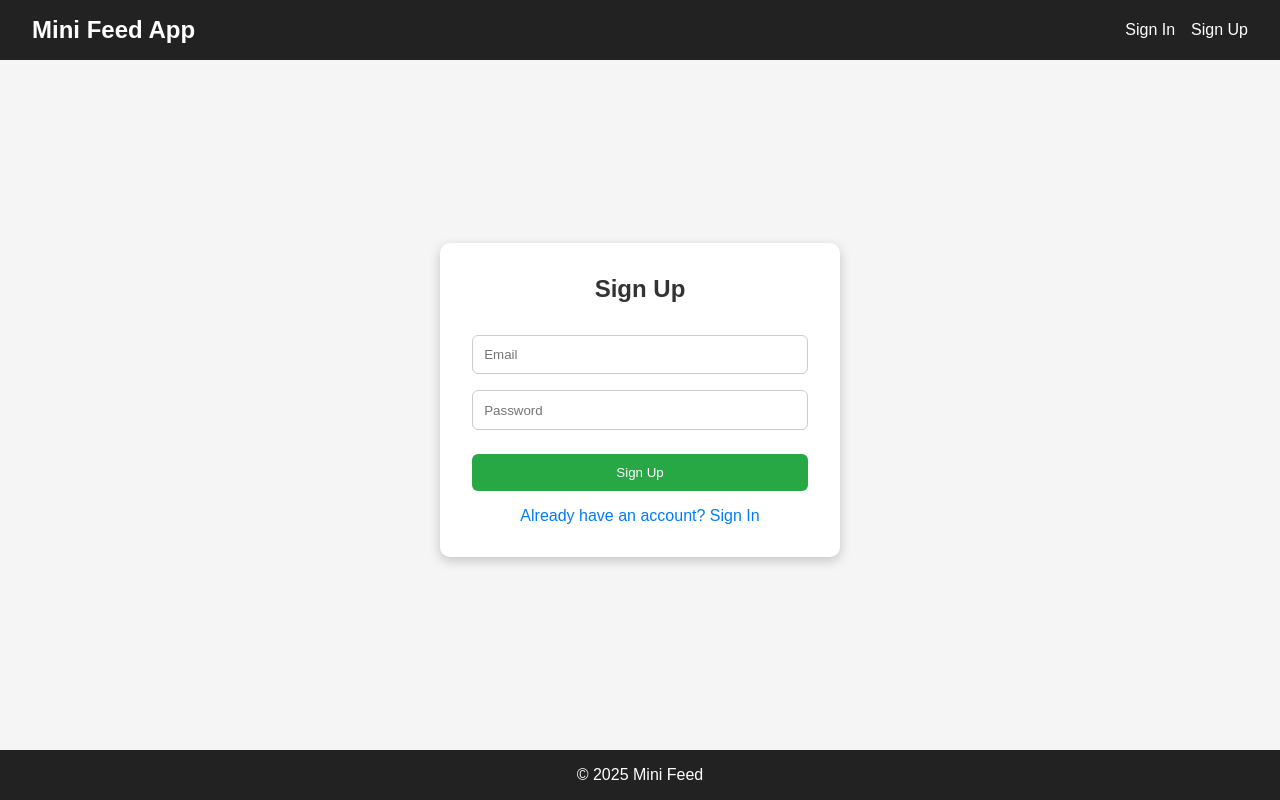
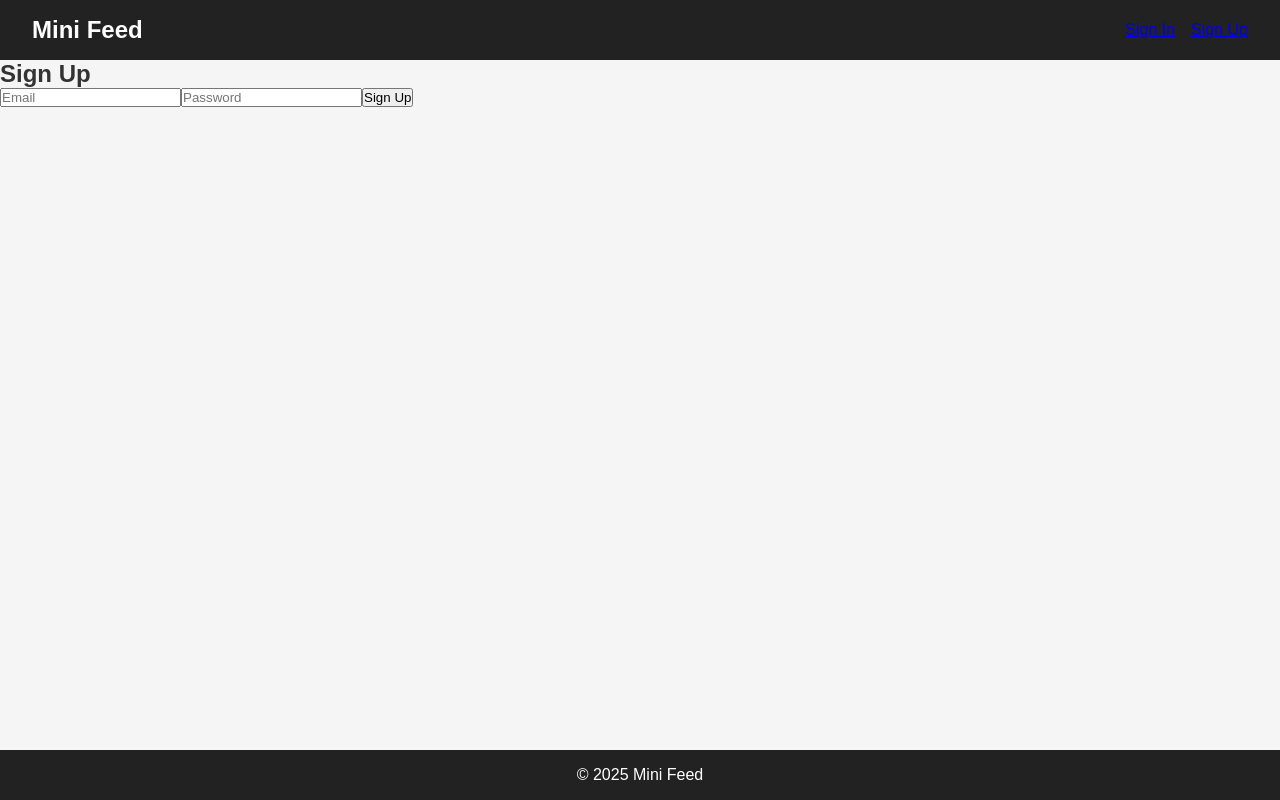
Before and after one commit to anshuljaiswal1993/Atlys-Project, a React (Vite) app: page /signup in a window 1280 px wide. Built offline with nearby package versions, Linux system fonts and the light colour scheme.

Commit message:
valid user login

```diff
--- a/src/App.tsx
+++ b/src/App.tsx
@@ -1,20 +1,28 @@
-import { Routes, Route } from "react-router-dom";
+import { BrowserRouter, Routes, Route } from "react-router-dom";
+import { useState } from "react";
+import Header from "./components/Header/Header";
+import Footer from "./components/Footer/Footer";
 import Feed from "./pages/Feed/Feed";
 import SignIn from "./pages/SignIn/SignIn";
 import SignUp from "./pages/SignUp/SignUp";
-import Header from "./components/Header/Header";
-import Footer from "./components/Footer/Footer";
 
-export default function App() {
+function App() {
+  const [isAuthenticated, setIsAuthenticated] = useState(false);
+
   return (
     <>
-      <Header />
+     {/* <BrowserRouter> */}
+      <Header isAuthenticated={isAuthenticated} setIsAuthenticated={setIsAuthenticated} />
       <Routes>
-        <Route path="/" element={<Feed />} />          {/* Landing page */}
-        <Route path="/signin" element={<SignIn />} />  {/* Dedicated page */}
-        <Route path="/signup" element={<SignUp />} />  {/* Dedicated page */}
+        <Route path="/" element={<Feed isAuthenticated={isAuthenticated} setIsAuthenticated={setIsAuthenticated} />} />
+        <Route path="/signin" element={<SignIn setIsAuthenticated={setIsAuthenticated} />} />
+        <Route path="/signup" element={<SignUp setIsAuthenticated={setIsAuthenticated} />} />
       </Routes>
       <Footer />
+    {/* </BrowserRouter> */}
     </>
+
   );
 }
+
+export default App;
--- a/src/components/AuthModal/AuthModal.tsx
+++ b/src/components/AuthModal/AuthModal.tsx
@@ -1,50 +1,83 @@
 import { useState } from "react";
-import { useAuth } from "../../auth/AuthContext";
-import styles from "./AuthModal.module.css";
+import { testUsers } from "../../data/users";
 
-type Props = { onClose: () => void };
+interface AuthModalProps {
+  onClose: () => void;
+  setIsAuthenticated: (auth: boolean) => void;
+}
 
-export default function AuthModal({ onClose }: Props) {
-  const { login } = useAuth();
-  const [isSignUp, setIsSignUp] = useState(false);
-  const [form, setForm] = useState({ email: "", password: "" });
+function AuthModal({ onClose, setIsAuthenticated }: AuthModalProps) {
+  const [mode, setMode] = useState<"signin" | "signup">("signin");
+  const [email, setEmail] = useState("");
+  const [password, setPassword] = useState("");
+  const [error, setError] = useState("");
 
-  const submit = (e: React.FormEvent) => {
+  const handleSubmit = (e: React.FormEvent) => {
     e.preventDefault();
-    // pretend success
-    login();
-    onClose();
+
+    if (mode === "signin") {
+      const user = testUsers.find((u) => u.email === email && u.password === password);
+      if (!user) {
+        setError("Invalid credentials");
+        return;
+      }
+      setIsAuthenticated(true);
+      onClose();
+    } else {
+      const exists = testUsers.find((u) => u.email === email);
+      if (exists) {
+        setError("User already exists");
+        return;
+      }
+      testUsers.push({ email, password });
+      setIsAuthenticated(true);
+      onClose();
+    }
   };
 
   return (
-    <div className={styles.overlay} role="dialog" aria-modal="true">
-      <div className={styles.modal}>
-        <button className={styles.close} onClick={onClose} aria-label="Close">×</button>
-        <h2>{isSignUp ? "Sign Up" : "Sign In"}</h2>
-        <form onSubmit={submit} className={styles.form}>
+    <div style={{ position: "fixed", inset: 0, background: "rgba(0,0,0,0.5)" }}>
+      <div style={{ background: "#fff", padding: "1rem", maxWidth: "400px", margin: "10% auto" }}>
+        <h2>{mode === "signin" ? "Sign In" : "Sign Up"}</h2>
+        <form onSubmit={handleSubmit}>
           <input
             type="email"
             placeholder="Email"
-            value={form.email}
-            onChange={(e) => setForm((f) => ({ ...f, email: e.target.value }))}
+            value={email}
+            onChange={(e) => setEmail(e.target.value)}
             required
           />
           <input
             type="password"
             placeholder="Password"
-            value={form.password}
-            onChange={(e) => setForm((f) => ({ ...f, password: e.target.value }))}
+            value={password}
+            onChange={(e) => setPassword(e.target.value)}
             required
           />
-          <button type="submit">{isSignUp ? "Create Account" : "Sign In"}</button>
+          {error && <p style={{ color: "red" }}>{error}</p>}
+          <button type="submit">{mode === "signin" ? "Sign In" : "Sign Up"}</button>
         </form>
-        <p className={styles.switch}>
-          {isSignUp ? "Already have an account?" : "Don’t have an account?"}{" "}
-          <span onClick={() => setIsSignUp((v) => !v)}>
-            {isSignUp ? "Sign In" : "Sign Up"}
-          </span>
+        <p>
+          {mode === "signin" ? (
+            <>
+              Don’t have an account?{" "}
+              <span style={{ color: "blue", cursor: "pointer" }} onClick={() => setMode("signup")}>
+                Sign Up
+              </span>
+            </>
+          ) : (
+            <>
+              Already have an account?{" "}
+              <span style={{ color: "blue", cursor: "pointer" }} onClick={() => setMode("signin")}>
+                Sign In
+              </span>
+            </>
+          )}
         </p>
+        <button onClick={onClose}>Close</button>
       </div>
     </div>
   );
 }
+
+export default AuthModal;
--- a/src/components/Header/Header.tsx
+++ b/src/components/Header/Header.tsx
@@ -1,29 +1,34 @@
 import { Link, useNavigate } from "react-router-dom";
-import { useAuth } from "../../auth/AuthContext";
 import styles from "./Header.module.css";
 
-export default function Header() {
-  const { isAuthenticated, logout } = useAuth();
+interface HeaderProps {
+  isAuthenticated: boolean;
+  setIsAuthenticated: (auth: boolean) => void;
+}
+
+function Header({ isAuthenticated, setIsAuthenticated }: HeaderProps) {
   const navigate = useNavigate();
 
   const handleSignOut = () => {
-    logout();
-    navigate("/"); // back to Feed (locked again)
+    setIsAuthenticated(false);
+    navigate("/");
   };
 
   return (
     <header className={styles.header}>
-      <h1 className={styles.logo}>Mini Feed App</h1>
+      <h1 className={styles.logo}>Mini Feed</h1>
       <nav className={styles.nav}>
         {isAuthenticated ? (
-          <button onClick={handleSignOut} className={styles.signoutBtn}>Sign Out</button>
+          <button onClick={handleSignOut}>Sign Out</button>
         ) : (
           <>
-            <Link to="/signin" className={styles.link}>Sign In</Link>
-            <Link to="/signup" className={styles.link}>Sign Up</Link>
+            <Link to="/signin">Sign In</Link>
+            <Link to="/signup">Sign Up</Link>
           </>
         )}
       </nav>
     </header>
   );
 }
+
+export default Header;
--- /dev/null
+++ b/src/data/users.ts
@@ -0,0 +1,9 @@
+export interface User {
+  email: string;
+  password: string;
+}
+
+export const testUsers: User[] = [
+  { email: "demo@example.com", password: "password123" },
+  { email: "test@user.com", password: "testpass" },
+];
--- a/src/pages/Feed/Feed.tsx
+++ b/src/pages/Feed/Feed.tsx
@@ -3,8 +3,8 @@ import { useAuth } from "../../auth/AuthContext";
 import AuthModal from "../../components/AuthModal/AuthModal";
 import styles from "./Feed.module.css";
 
-export default function Feed() {
-  const { isAuthenticated } = useAuth();
+export default function Feed({ isAuthenticated, setIsAuthenticated }: FeedProps) {
+  // const { isAuthenticated } = useAuth();
   const [posts, setPosts] = useState<string[]>([]);
   const [newPost, setNewPost] = useState("");
   const [showModal, setShowModal] = useState(false);
@@ -60,7 +60,7 @@ export default function Feed() {
         ))}
       </div>
 
-      {showModal && <AuthModal onClose={() => setShowModal(false)} />}
+      {showModal && <AuthModal onClose={() => setShowModal(false)} setIsAuthenticated={setIsAuthenticated} />}
     </div>
   );
 }
--- a/src/pages/SignIn/SignIn.tsx
+++ b/src/pages/SignIn/SignIn.tsx
@@ -1,6 +1,8 @@
-import { Link, useNavigate } from "react-router-dom";
 import { useState } from "react";
+import { useNavigate } from "react-router-dom";
+import { testUsers } from "../../data/users";
 import styles from "./SignIn.module.css";
+
 
 interface SignInProps {
   setIsAuthenticated: (auth: boolean) => void;
@@ -9,44 +11,29 @@ interface SignInProps {
 function SignIn({ setIsAuthenticated }: SignInProps) {
   const [email, setEmail] = useState("");
   const [password, setPassword] = useState("");
+  const [error, setError] = useState("");
   const navigate = useNavigate();
 
   const handleSubmit = (e: React.FormEvent) => {
     e.preventDefault();
-    // fake login
+    const user = testUsers.find((u) => u.email === email && u.password === password);
+    if (!user) {
+      setError("Invalid credentials");
+      return;
+    }
     setIsAuthenticated(true);
     navigate("/");
   };
 
   return (
-    <div className={styles.container}>
-      <div className={styles.card}>
-        <h2>Sign In</h2>
-        <form onSubmit={handleSubmit}>
-          <input
-            type="email"
-            placeholder="Email"
-            className={styles.input}
-            value={email}
-            onChange={(e) => setEmail(e.target.value)}
-            required
-          />
-          <input
-            type="password"
-            placeholder="Password"
-            className={styles.input}
-            value={password}
-            onChange={(e) => setPassword(e.target.value)}
-            required
-          />
-          <button type="submit" className={styles.button}>
-            Sign In
-          </button>
-        </form>
-        <Link to="/signup" className={styles.link}>
-          Don’t have an account? Sign Up
-        </Link>
-      </div>
+    <div>
+      <h2>Sign In</h2>
+      <form onSubmit={handleSubmit}>
+        <input type="email" placeholder="Email" value={email} onChange={(e) => setEmail(e.target.value)} />
+        <input type="password" placeholder="Password" value={password} onChange={(e) => setPassword(e.target.value)} />
+        {error && <p style={{ color: "red" }}>{error}</p>}
+        <button type="submit">Sign In</button>
+      </form>
     </div>
   );
 }
--- a/src/pages/SignUp/SignUp.tsx
+++ b/src/pages/SignUp/SignUp.tsx
@@ -1,6 +1,6 @@
-import { Link, useNavigate } from "react-router-dom";
 import { useState } from "react";
-import styles from "./SignUp.module.css";
+import { useNavigate } from "react-router-dom";
+import { testUsers } from "../../data/users";
 
 interface SignUpProps {
   setIsAuthenticated: (auth: boolean) => void;
@@ -9,44 +9,30 @@ interface SignUpProps {
 function SignUp({ setIsAuthenticated }: SignUpProps) {
   const [email, setEmail] = useState("");
   const [password, setPassword] = useState("");
+  const [error, setError] = useState("");
   const navigate = useNavigate();
 
   const handleSubmit = (e: React.FormEvent) => {
     e.preventDefault();
-    // fake sign up
+    const exists = testUsers.find((u) => u.email === email);
+    if (exists) {
+      setError("User already exists");
+      return;
+    }
+    testUsers.push({ email, password });
     setIsAuthenticated(true);
     navigate("/");
   };
 
   return (
-    <div className={styles.container}>
-      <div className={styles.card}>
-        <h2>Sign Up</h2>
-        <form onSubmit={handleSubmit}>
-          <input
-            type="email"
-            placeholder="Email"
-            className={styles.input}
-            value={email}
-            onChange={(e) => setEmail(e.target.value)}
-            required
-          />
-          <input
-            type="password"
-            placeholder="Password"
-            className={styles.input}
-            value={password}
-            onChange={(e) => setPassword(e.target.value)}
-            required
-          />
-          <button type="submit" className={styles.button}>
-            Sign Up
-          </button>
-        </form>
-        <Link to="/signin" className={styles.link}>
-          Already have an account? Sign In
-        </Link>
-      </div>
+    <div>
+      <h2>Sign Up</h2>
+      <form onSubmit={handleSubmit}>
+        <input type="email" placeholder="Email" value={email} onChange={(e) => setEmail(e.target.value)} />
+        <input type="password" placeholder="Password" value={password} onChange={(e) => setPassword(e.target.value)} />
+        {error && <p style={{ color: "red" }}>{error}</p>}
+        <button type="submit">Sign Up</button>
+      </form>
     </div>
   );
 }
```
